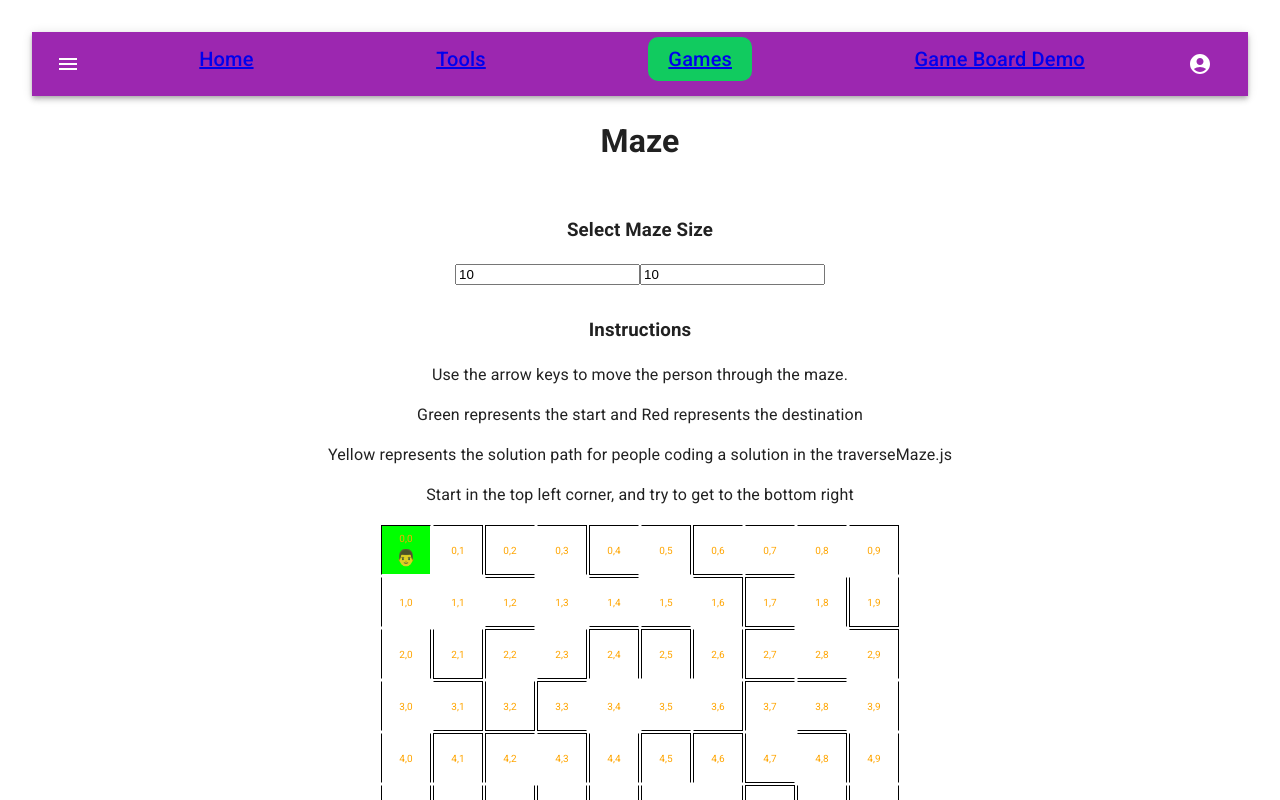
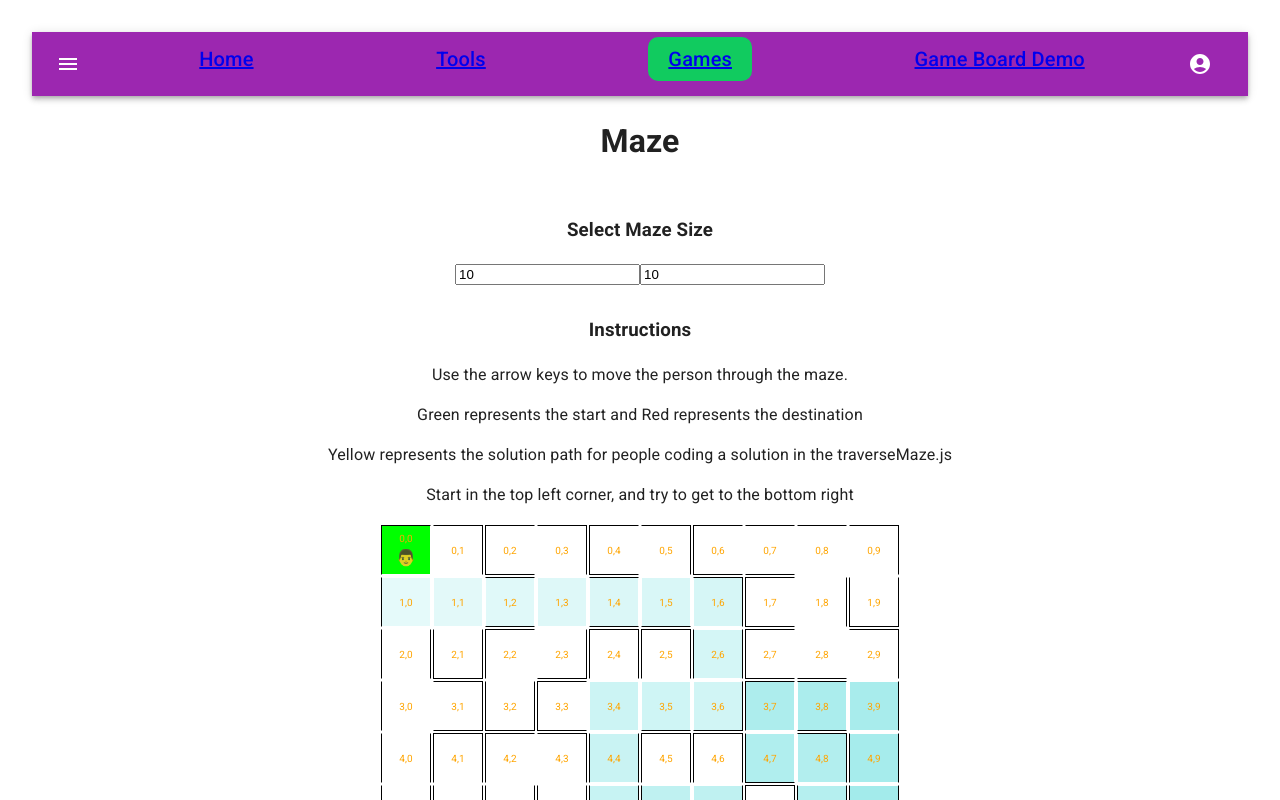
Before and after one commit to Coloringfood/custom_games, a React (Vite) app: page /games/maze in a window 1280 px wide. Shown: the top 800 px of the page. Built offline with nearby package versions, Linux system fonts and the light colour scheme; sample sign-in values are in the browser's storage.

Commit message:
a set of Maze solutions

```diff
--- a/src/pages/Maze/traverseMaze.js
+++ b/src/pages/Maze/traverseMaze.js
@@ -15,11 +15,37 @@ export default function traverseMaze(maze) {
 		const { north: northWall, south: southWall, east: eastWall, west: westWall } = maze[y][x];
 		if (currentLocation === end) {
 			console.log('Made it to the end of the maze!');
+			return previousLocations;
 		}
 		console.log(`BBBB currentLocation ${currentLocation}: previousLocations: ${previousLocations}`);
 		console.log(
 			`BBBB northWall: ${northWall}, southWall: ${southWall}, eastWall: ${eastWall}, westWall: ${westWall}`,
 		);
+
+		if (!northWall && !previousLocations.includes(`${x},${y - 1}`)) {
+			const path = traverseMaze(x, y - 1, [...previousLocations, currentLocation]);
+			if (path.length > 0) {
+				return [currentLocation, ...path];
+			}
+		}
+		if (!southWall && !previousLocations.includes(`${x},${y + 1}`)) {
+			const path = traverseMaze(x, y + 1, [...previousLocations, currentLocation]);
+			if (path.length > 0) {
+				return [currentLocation, ...path];
+			}
+		}
+		if (!eastWall && !previousLocations.includes(`${x + 1},${y}`)) {
+			const path = traverseMaze(x + 1, y, [...previousLocations, currentLocation]);
+			if (path.length > 0) {
+				return [currentLocation, ...path];
+			}
+		}
+		if (!westWall && !previousLocations.includes(`${x - 1},${y}`)) {
+			const path = traverseMaze(x - 1, y, [...previousLocations, currentLocation]);
+			if (path.length > 0) {
+				return [currentLocation, ...path];
+			}
+		}
 
 		return [];
 	};
--- a/src/pages/Maze3d/traverseMaze3D.js
+++ b/src/pages/Maze3d/traverseMaze3D.js
@@ -22,13 +22,40 @@ export default function traverseMaze3D(maze) {
 		} = maze[y][x][z];
 		if (currentLocation === end) {
 			console.log('Made it to the end of the maze!');
+			return previousLocations;
 		}
 		console.log(`BBBB currentLocation ${currentLocation}: previousLocations: ${previousLocations}`);
 		console.log(
 			`BBBB northWall: ${northWall}, southWall: ${southWall}, eastWall: ${eastWall}, westWall: ${westWall}, upWall: ${upWall}, downWall: ${downWall}`,
 		);
 
-		return [];
+		let path = [];
+		if (!northWall && !previousLocations.includes(`${x},${y - 1},${z}`)) {
+			const pathn = traverseMaze(x, y - 1, z, [...previousLocations, currentLocation]);
+			if (pathn.length) path = pathn;
+		}
+		if (!southWall && !previousLocations.includes(`${x},${y + 1},${z}`)) {
+			const paths = traverseMaze(x, y + 1, z, [...previousLocations, currentLocation]);
+			if (paths.length) path = paths;
+		}
+		if (!eastWall && !previousLocations.includes(`${x + 1},${y},${z}`)) {
+			const pathe = traverseMaze(x + 1, y, z, [...previousLocations, currentLocation]);
+			if (pathe.length) path = pathe;
+		}
+		if (!westWall && !previousLocations.includes(`${x - 1},${y},${z}`)) {
+			const pathw = traverseMaze(x - 1, y, z, [...previousLocations, currentLocation]);
+			if (pathw.length) path = pathw;
+		}
+		if (!upWall && !previousLocations.includes(`${x},${y},${z + 1}`)) {
+			const pathu = traverseMaze(x, y, z + 1, [...previousLocations, currentLocation]);
+			if (pathu.length) path = pathu;
+		}
+		if (!downWall && !previousLocations.includes(`${x},${y},${z - 1}`)) {
+			const pathd = traverseMaze(x, y, z - 1, [...previousLocations, currentLocation]);
+			if (pathd.length) path = pathd;
+		}
+
+		return path;
 	};
 	const path = traverseMaze(0, 0, 0, []);
 
```
